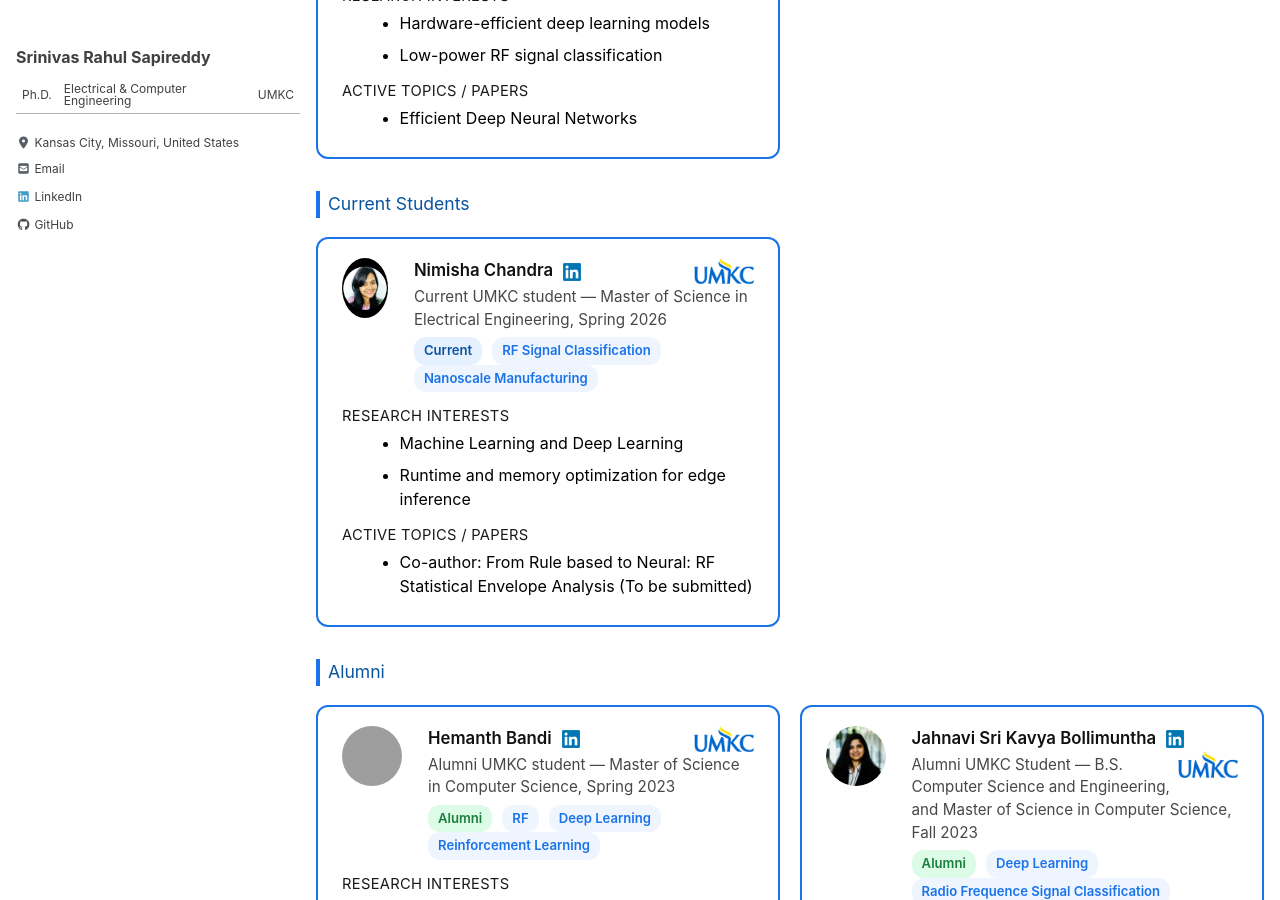
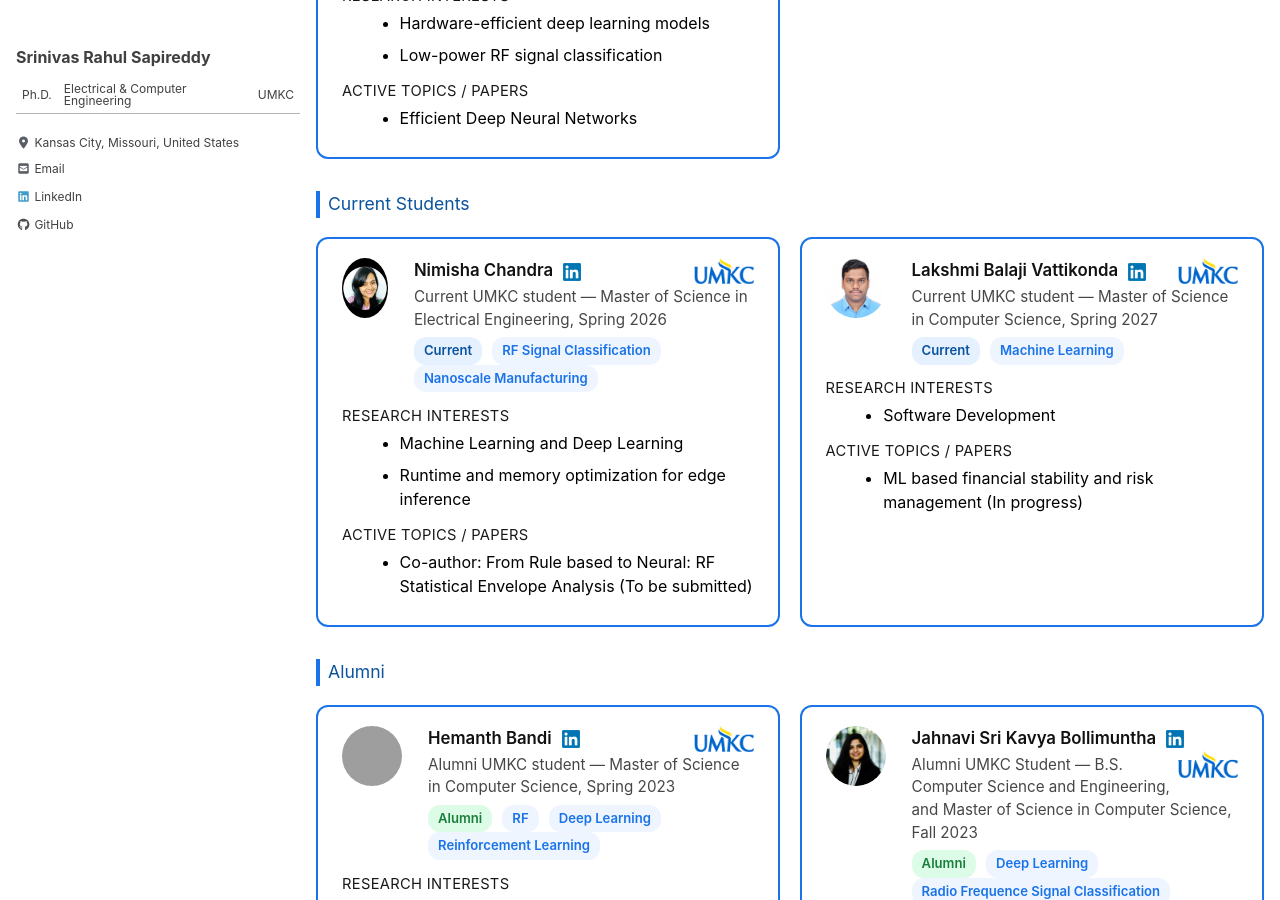
Before and after one commit to srsapireddy/srsapireddy.github.io, a Jekyll site: the page built from _pages/scholars.md, in a window 1280 px wide and 900 px high, scrolled down 427 px. Built offline with Jekyll 4.4.1, drawn with Linux system fonts in a browser that asks for light colours; cached includes are drawn as plain includes; nearby versions of some CDN libraries; grey boxes are pictures that could not be loaded.

Commit message:
Update scholars.md

```diff
--- a/_pages/scholars.md
+++ b/_pages/scholars.md
@@ -207,6 +207,35 @@ This page highlights scholars — both current UMKC students and alumni — who
     </ul>
   </div>
 
+    <!-- New Student -->
+  <div class="sch-card">
+    <div class="sch-header">
+      <img src="/images/balaji.jpeg" alt="New Student" class="sch-photo">
+      <div>
+        <div class="sch-name">Lakshmi Balaji Vattikonda
+          <a href="https://www.linkedin.com/in/lakshmibalajivattikonda/" target="_blank">
+            <img src="/images/linkedin.png" alt="LinkedIn" style="width:18px; height:18px; margin-left:6px; vertical-align:middle;">
+            <img src="/images/UMKC.png" alt="UMKC Logo" class="logo">
+          </a>
+        </div>
+        <div class="sch-sub">Current UMKC student — Master of Science in Computer Science, Spring 2027</div>
+        <div style="margin-top:0.35rem;">
+          <span class="badge current">Current</span>
+          <span class="badge tag">Machine Learning</span>
+        </div>
+      </div>
+    </div>
+    <div class="sch-sec">Research interests</div>
+    <ul class="sch-list">
+      <li>Software Development</li>
+    </ul>
+    <div class="sch-sec">Active topics / papers</div>
+    <ul class="sch-list">
+      <li>ML based financial stability and risk management (In progress)</li>
+    </ul>
+  </div>
+
+
 </div>
 
 <div class="group-title">Alumni</div>
```
